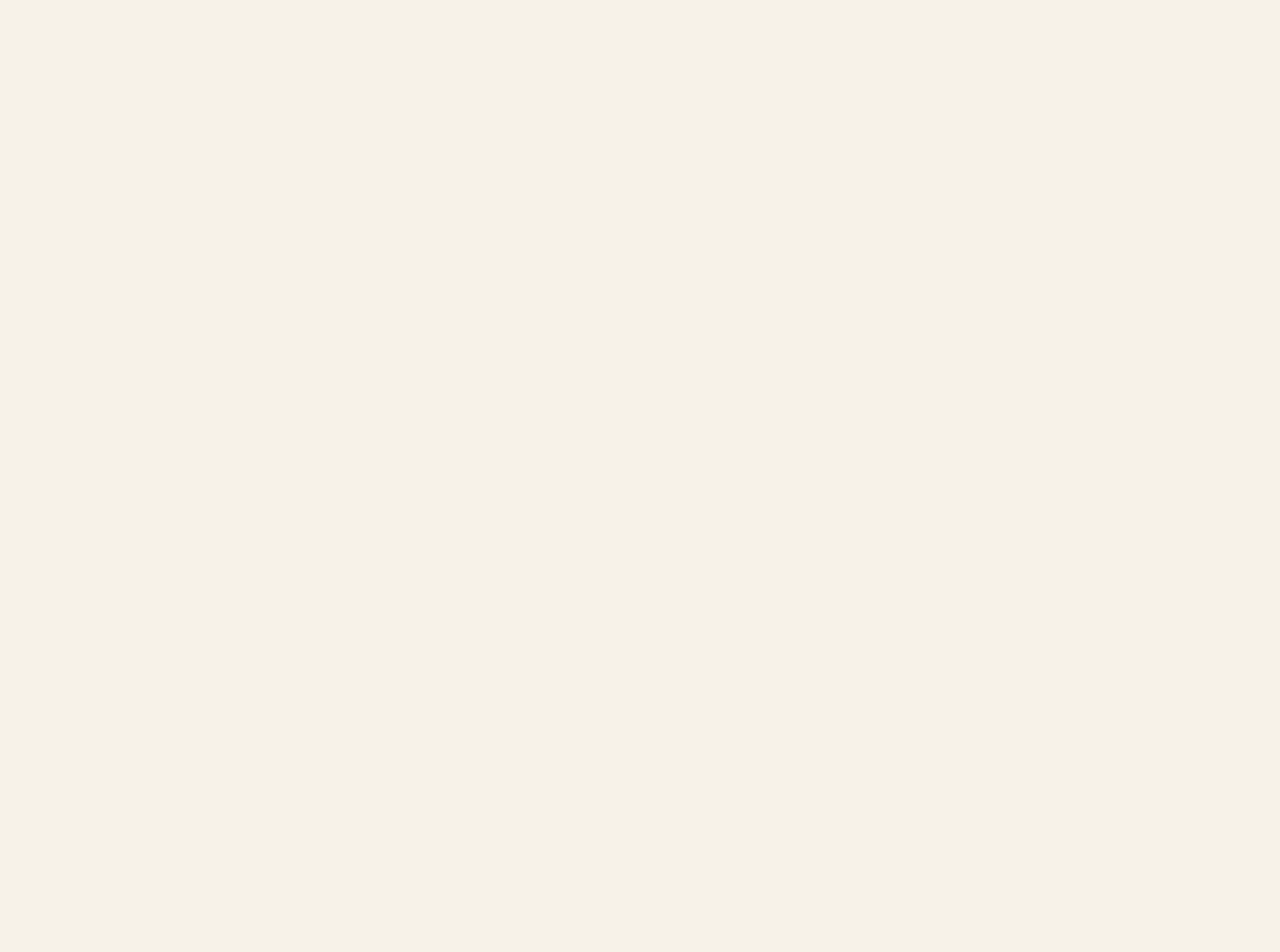
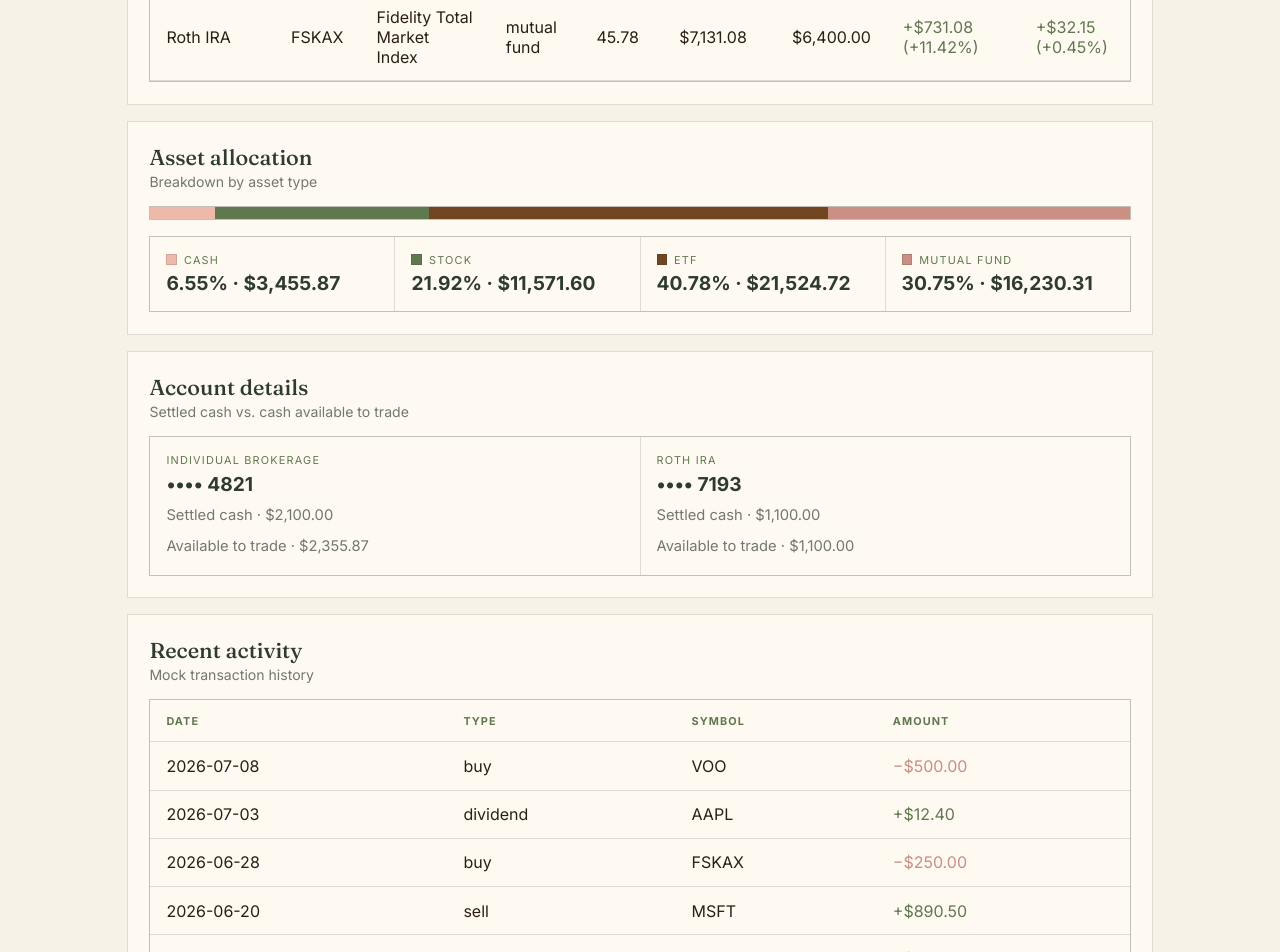
Before and after one commit to phobeetan/rooted, a React (Vite) app: page /mock-fidelity in a window 1280 px wide. Shown: the part 1020-1972 px from the top of the page. Before the commit the page ends 882 px from the top, so only its background shows below. Built offline with nearby package versions, Linux system fonts and the light colour scheme; no server answers.

Commit message:
Update rooted app

```diff
--- a/src/App.css
+++ b/src/App.css
@@ -850,6 +850,54 @@ select {
   text-transform: uppercase;
 }
 
+.holdings-table {
+  min-width: 1100px;
+}
+
+.allocation-bar {
+  display: flex;
+  height: 0.85rem;
+  margin-top: 1rem;
+  overflow: hidden;
+  background: var(--line);
+  border: 1px solid var(--line);
+}
+
+.allocation-segment {
+  min-width: 2px;
+  height: 100%;
+}
+
+.allocation-legend {
+  margin-top: 1rem;
+  margin-bottom: 0;
+}
+
+.allocation-legend span {
+  display: flex;
+  align-items: center;
+  gap: 0.45rem;
+}
+
+.allocation-swatch {
+  display: inline-block;
+  width: 0.65rem;
+  height: 0.65rem;
+  border: 1px solid var(--line);
+}
+
+.account-details-grid {
+  grid-template-columns: repeat(2, 1fr);
+  margin-top: 1rem;
+  margin-bottom: 0;
+}
+
+.account-detail p {
+  margin: 0.15rem 0 0;
+  color: var(--muted);
+  font-size: 0.92rem;
+}
+
 .mock-payload {
   max-height: 64vh;
   padding: 1rem;
@@ -1123,4 +1171,8 @@ select {
   .metric-grid {
     grid-template-columns: 1fr;
   }
+
+  .account-details-grid {
+    grid-template-columns: 1fr;
+  }
 }
--- a/src/data/rootedData.js
+++ b/src/data/rootedData.js
@@ -282,26 +282,118 @@ export const mockCareerProfile = {
 export const mockFidelity = {
   provider: 'mock_fidelity',
   accountHolder: 'Demo User',
+  performance: {
+    dayChange: 412.35,
+    dayChangePct: 0.68,
+    totalGain: 8420.5,
+    totalGainPct: 15.95,
+  },
   accounts: [
     {
       type: 'Individual Brokerage',
+      accountNumber: '•••• 4821',
       value: 42850.75,
       cash: 2355.87,
+      settledCash: 2100,
+      cashAvailableToTrade: 2355.87,
       positions: [
-        ['AAPL', 'Apple', 'stock', 2622, 6.12],
-        ['MSFT', 'Microsoft', 'stock', 8949.6, 20.89],
-        ['VOO', 'Vanguard S&P 500 ETF', 'etf', 11328.8, 26.44],
-        ['FSKAX', 'Fidelity Total Market Index', 'mutual fund', 9099.23, 21.23],
+        {
+          symbol: 'AAPL',
+          name: 'Apple',
+          type: 'stock',
+          value: 2622,
+          allocation: 6.12,
+          shares: 12,
+          costBasis: 2100,
+          gainLoss: 522,
+          gainLossPct: 24.86,
+          dayChange: 18.4,
+          dayChangePct: 0.71,
+        },
+        {
+          symbol: 'MSFT',
+          name: 'Microsoft',
+          type: 'stock',
+          value: 8949.6,
+          allocation: 20.89,
+          shares: 20,
+          costBasis: 7420,
+          gainLoss: 1529.6,
+          gainLossPct: 20.61,
+          dayChange: 64.2,
+          dayChangePct: 0.72,
+        },
+        {
+          symbol: 'VOO',
+          name: 'Vanguard S&P 500 ETF',
+          type: 'etf',
+          value: 11328.8,
+          allocation: 26.44,
+          shares: 20,
+          costBasis: 9800,
+          gainLoss: 1528.8,
+          gainLossPct: 15.6,
+          dayChange: 82.5,
+          dayChangePct: 0.73,
+        },
+        {
+          symbol: 'FSKAX',
+          name: 'Fidelity Total Market Index',
+          type: 'mutual fund',
+          value: 9099.23,
+          allocation: 21.23,
+          shares: 58.42,
+          costBasis: 8100,
+          gainLoss: 999.23,
+          gainLossPct: 12.34,
+          dayChange: 41.1,
+          dayChangePct: 0.45,
+        },
       ],
     },
     {
       type: 'Roth IRA',
+      accountNumber: '•••• 7193',
       value: 18425.12,
       cash: 1100,
+      settledCash: 1100,
+      cashAvailableToTrade: 1100,
       positions: [
-        ['VOO', 'Vanguard S&P 500 ETF', 'etf', 10195.92, 55.34],
-        ['FSKAX', 'Fidelity Total Market Index', 'mutual fund', 7131.08, 38.7],
+        {
+          symbol: 'VOO',
+          name: 'Vanguard S&P 500 ETF',
+          type: 'etf',
+          value: 10195.92,
+          allocation: 55.34,
+          shares: 18,
+          costBasis: 8650,
+          gainLoss: 1545.92,
+          gainLossPct: 17.87,
+          dayChange: 74.3,
+          dayChangePct: 0.73,
+        },
+        {
+          symbol: 'FSKAX',
+          name: 'Fidelity Total Market Index',
+          type: 'mutual fund',
+          value: 7131.08,
+          allocation: 38.7,
+          shares: 45.78,
+          costBasis: 6400,
+          gainLoss: 731.08,
+          gainLossPct: 11.42,
+          dayChange: 32.15,
+          dayChangePct: 0.45,
+        },
       ],
     },
   ],
+  recentActivity: [
+    { date: '2026-07-08', type: 'buy', symbol: 'VOO', amount: -500 },
+    { date: '2026-07-03', type: 'dividend', symbol: 'AAPL', amount: 12.4 },
+    { date: '2026-06-28', type: 'buy', symbol: 'FSKAX', amount: -250 },
+    { date: '2026-06-20', type: 'sell', symbol: 'MSFT', amount: 890.5 },
+    { date: '2026-06-12', type: 'dividend', symbol: 'VOO', amount: 28.75 },
+    { date: '2026-06-02', type: 'buy', symbol: 'AAPL', amount: -400 },
+  ],
 }
--- a/src/pages/MockFidelity.jsx
+++ b/src/pages/MockFidelity.jsx
@@ -2,21 +2,58 @@ import { useState } from 'react'
 import { mockFidelity } from '../data/rootedData.js'
 
 const usd = new Intl.NumberFormat('en-US', { style: 'currency', currency: 'USD' })
+const pct = new Intl.NumberFormat('en-US', { minimumFractionDigits: 2, maximumFractionDigits: 2 })
+
+const ALLOCATION_COLORS = {
+  stock: 'var(--sage)',
+  etf: 'var(--root)',
+  'mutual fund': 'var(--rose)',
+  cash: 'var(--petal)',
+}
+
+function signedUsd(value) {
+  const formatted = usd.format(Math.abs(value))
+  return value >= 0 ? `+${formatted}` : `−${formatted}`
+}
+
+function signedPct(value) {
+  const formatted = pct.format(Math.abs(value))
+  return value >= 0 ? `+${formatted}%` : `−${formatted}%`
+}
+
+function changeClass(value) {
+  return value >= 0 ? 'up' : 'down'
+}
 
 function MockFidelity() {
   const [status, setStatus] = useState('')
+  const { performance } = mockFidelity
   const totalValue = mockFidelity.accounts.reduce((sum, account) => sum + account.value, 0)
   const totalCash = mockFidelity.accounts.reduce((sum, account) => sum + account.cash, 0)
+  const invested = totalValue - totalCash
   const positions = mockFidelity.accounts.flatMap((account) =>
-    account.positions.map(([symbol, name, type, value, allocation]) => ({
+    account.positions.map((position) => ({
       account: account.type,
-      symbol,
-      name,
+      ...position,
+    })),
+  )
+
+  const allocationTotals = positions.reduce(
+    (totals, position) => {
+      totals[position.type] = (totals[position.type] || 0) + position.value
+      return totals
+    },
+    { cash: totalCash },
+  )
+  const allocationSum = Object.values(allocationTotals).reduce((sum, value) => sum + value, 0)
+  const allocationSegments = Object.entries(allocationTotals)
+    .filter(([, value]) => value > 0)
+    .map(([type, value]) => ({
       type,
       value,
-      allocation,
-    })),
-  )
+      pct: (value / allocationSum) * 100,
+      color: ALLOCATION_COLORS[type] || 'var(--muted)',
+    }))
 
   async function sendMockData() {
     setStatus('sending')
@@ -57,16 +94,38 @@ function MockFidelity() {
           <div><span>Accounts</span><strong>{mockFidelity.accounts.length}</strong></div>
         </div>
 
+        <div className="metric-grid">
+          <div>
+            <span>Day change</span>
+            <strong className={changeClass(performance.dayChange)}>
+              {signedUsd(performance.dayChange)} ({signedPct(performance.dayChangePct)})
+            </strong>
+          </div>
+          <div>
+            <span>Total gain / loss</span>
+            <strong className={changeClass(performance.totalGain)}>
+              {signedUsd(performance.totalGain)} ({signedPct(performance.totalGainPct)})
+            </strong>
+          </div>
+          <div><span>Invested</span><strong>{usd.format(invested)}</strong></div>
+          <div><span>Market value vs cash</span><strong>{usd.format(invested)} / {usd.format(totalCash)}</strong></div>
+        </div>
+
         <section className="panel">
+          <h2>Holdings<span>Positions across all linked accounts</span></h2>
           <div className="mock-table-wrap">
-            <table className="mock-table">
+            <table className="mock-table holdings-table">
               <thead>
                 <tr>
                   <th>Account</th>
                   <th>Symbol</th>
                   <th>Name</th>
                   <th>Type</th>
+                  <th>Shares</th>
                   <th>Value</th>
+                  <th>Cost basis</th>
+                  <th>Gain / loss</th>
+                  <th>Day change</th>
                   <th>Allocation</th>
                 </tr>
               </thead>
@@ -77,8 +136,80 @@ function MockFidelity() {
                     <td>{position.symbol}</td>
                     <td>{position.name}</td>
                     <td>{position.type}</td>
+                    <td>{position.shares}</td>
                     <td>{usd.format(position.value)}</td>
+                    <td>{usd.format(position.costBasis)}</td>
+                    <td className={changeClass(position.gainLoss)}>
+                      {signedUsd(position.gainLoss)} ({signedPct(position.gainLossPct)})
+                    </td>
+                    <td className={changeClass(position.dayChange)}>
+                      {signedUsd(position.dayChange)} ({signedPct(position.dayChangePct)})
+                    </td>
                     <td>{position.allocation.toFixed(2)}%</td>
+                  </tr>
+                ))}
+              </tbody>
+            </table>
+          </div>
+        </section>
+
+        <section className="panel">
+          <h2>Asset allocation<span>Breakdown by asset type</span></h2>
+          <div className="allocation-bar" aria-hidden="true">
+            {allocationSegments.map((segment) => (
+              <div
+                key={segment.type}
+                className="allocation-segment"
+                style={{ width: `${segment.pct}%`, background: segment.color }}
+              />
+            ))}
+          </div>
+          <div className="metric-grid allocation-legend">
+            {allocationSegments.map((segment) => (
+              <div key={segment.type}>
+                <span>
+                  <i className="allocation-swatch" style={{ background: segment.color }} />
+                  {segment.type}
+                </span>
+                <strong>{pct.format(segment.pct)}% · {usd.format(segment.value)}</strong>
+              </div>
+            ))}
+          </div>
+        </section>
+
+        <section className="panel">
+          <h2>Account details<span>Settled cash vs. cash available to trade</span></h2>
+          <div className="metric-grid account-details-grid">
+            {mockFidelity.accounts.map((account) => (
+              <div key={account.type} className="account-detail">
+                <span>{account.type}</span>
+                <strong>{account.accountNumber}</strong>
+                <p>Settled cash · {usd.format(account.settledCash)}</p>
+                <p>Available to trade · {usd.format(account.cashAvailableToTrade)}</p>
+              </div>
+            ))}
+          </div>
+        </section>
+
+        <section className="panel">
+          <h2>Recent activity<span>Mock transaction history</span></h2>
+          <div className="mock-table-wrap">
+            <table className="mock-table">
+              <thead>
+                <tr>
+                  <th>Date</th>
+                  <th>Type</th>
+                  <th>Symbol</th>
+                  <th>Amount</th>
+                </tr>
+              </thead>
+              <tbody>
+                {mockFidelity.recentActivity.map((row) => (
+                  <tr key={`${row.date}-${row.type}-${row.symbol}-${row.amount}`}>
+                    <td>{row.date}</td>
+                    <td>{row.type}</td>
+                    <td>{row.symbol}</td>
+                    <td className={changeClass(row.amount)}>{signedUsd(row.amount)}</td>
                   </tr>
                 ))}
               </tbody>
--- a/src/services/assistantService.js
+++ b/src/services/assistantService.js
@@ -13,13 +13,13 @@ const usd = new Intl.NumberFormat('en-US', { style: 'currency', currency: 'USD'
 
 function buildPortfolioSummary() {
   const positions = mockFidelity.accounts.flatMap((account) =>
-    account.positions.map(([symbol, name, type, value, allocation]) => ({
+    account.positions.map((position) => ({
       account: account.type,
-      symbol,
-      name,
-      type,
-      value,
-      allocation,
+      symbol: position.symbol,
+      name: position.name,
+      type: position.type,
+      value: position.value,
+      allocation: position.allocation,
     })),
   )
   const totalValue = mockFidelity.accounts.reduce((sum, a) => sum + a.value, 0)
```
